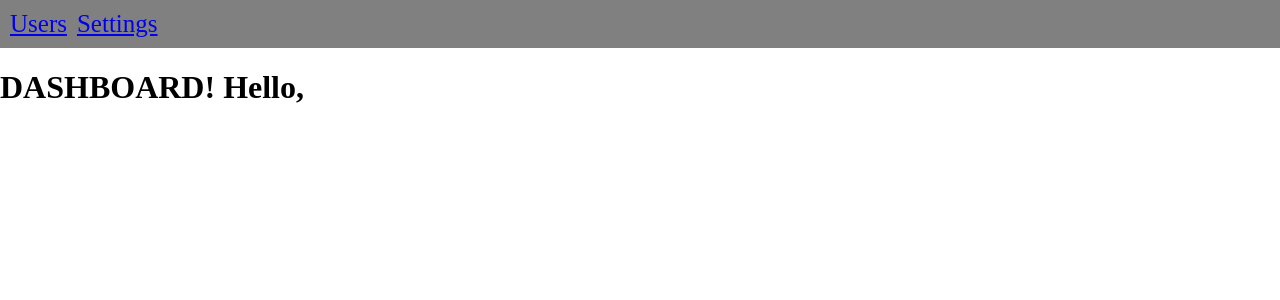
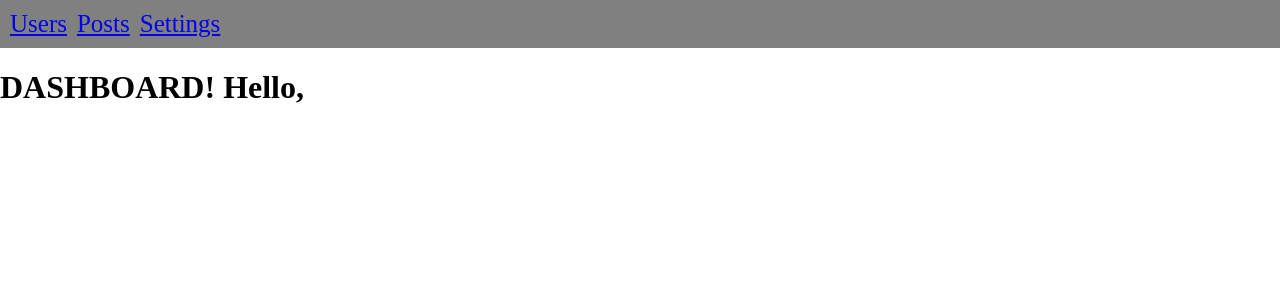
Before and after one commit to Chaa1982/dashboard, a React (Create React App) app: page /dashboard in a window 1280 px wide. Shown: the top 300 px of the page. Built offline with nearby package versions, Linux system fonts and the light colour scheme.

Commit message:
created Posts

```diff
--- /dev/null
+++ b/src/components/posts/PostsList.tsx
@@ -0,0 +1,21 @@
+import React from 'react'
+import {useFetchData} from "../../hooks/useFetchData";
+import {FlexColumn} from "../shared/Flex";
+import {IDashboardPost} from "./types";
+import {PostItem} from "./postItem/PostItem";
+
+
+export const PostsList = () => {
+    const {data, isLoading} = useFetchData<IDashboardPost[]>(
+        'https://jsonplaceholder.typicode.com/posts',
+        {method: 'GET'}
+    );
+
+
+    return (
+        <FlexColumn width={'100%'} alignItems={'center'}>
+            <h1>POSTS</h1>
+            {data?.map((post) => <PostItem post={post} />)}
+        </FlexColumn>
+    )
+}
--- /dev/null
+++ b/src/components/posts/postItem/PostItem.tsx
@@ -0,0 +1,24 @@
+import React, {FC} from "react";
+import {FlexColumn} from "../../shared/Flex";
+import {IDashboardPost} from "../types";
+import './postItem.css';
+
+
+interface IProps {
+    post: IDashboardPost;
+}
+
+export const PostItem: FC<IProps> = (props) => {
+    const {title, body} = props.post;
+    return (
+        <FlexColumn
+            width={'100%'}
+            background={'lightgrey'}
+            margin={'10px'}
+        >
+            <h4>{title}</h4>
+            <p>{body}</p>
+        </FlexColumn>
+
+    )
+}
--- /dev/null
+++ b/src/components/posts/types.ts
@@ -0,0 +1,6 @@
+export interface IDashboardPost {
+    "userId": number,
+    "id": number,
+    "title": string,
+    "body": string,
+}
--- a/src/components/static/dashboard/Dashboard.tsx
+++ b/src/components/static/dashboard/Dashboard.tsx
@@ -11,7 +11,12 @@ export const Dashboard: FC = () => {
 
     // if(!user)  return <h1>Are you hacker?</h1>;
 
-    const dashboardLinks = [{link: 'users', text: 'Users'}, {link: 'settings', text: 'Settings'}];
+    const dashboardLinks = [
+        {link: 'users', text: 'Users'},
+        {link: 'posts', text: 'Posts'},
+        {link: 'settings', text: 'Settings'},
+
+    ];
 
     return (
         <FlexColumn className={'dashboard'} width={'100%'}>
--- a/src/router.tsx
+++ b/src/router.tsx
@@ -5,6 +5,7 @@ import {Dashboard} from "./components/static/dashboard/Dashboard";
 import {PrivateRouter} from "./components/shared/PrivateRouter";
 import {Settings} from "./components/static/setings/Settings";
 import {UsersList} from "./components/users/UsersList";
+import {PostsList} from "./components/posts/PostsList";
 
 export const router = createBrowserRouter([
     {
@@ -28,6 +29,11 @@ export const router = createBrowserRouter([
                 element: <UsersList />
             },
             {
+                path: "posts",
+                // eslint-disable-next-line react/jsx-no-undef
+                element: <PostsList />
+            },
+            {
                 path: "settings",
                 element: <Settings />
             },
```
Also changed, not shown: src/components/posts/postItem/postItem.css (added).
